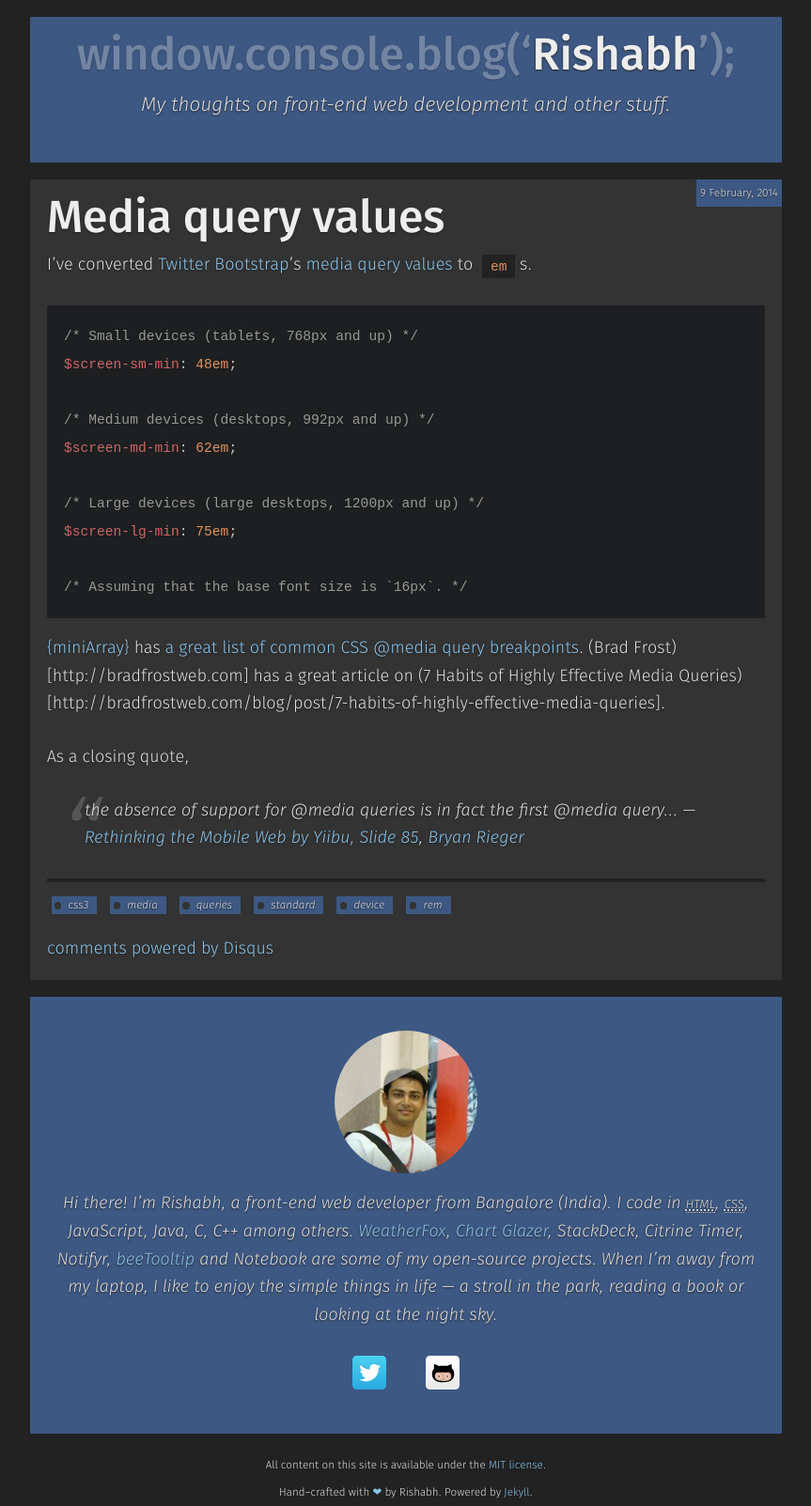
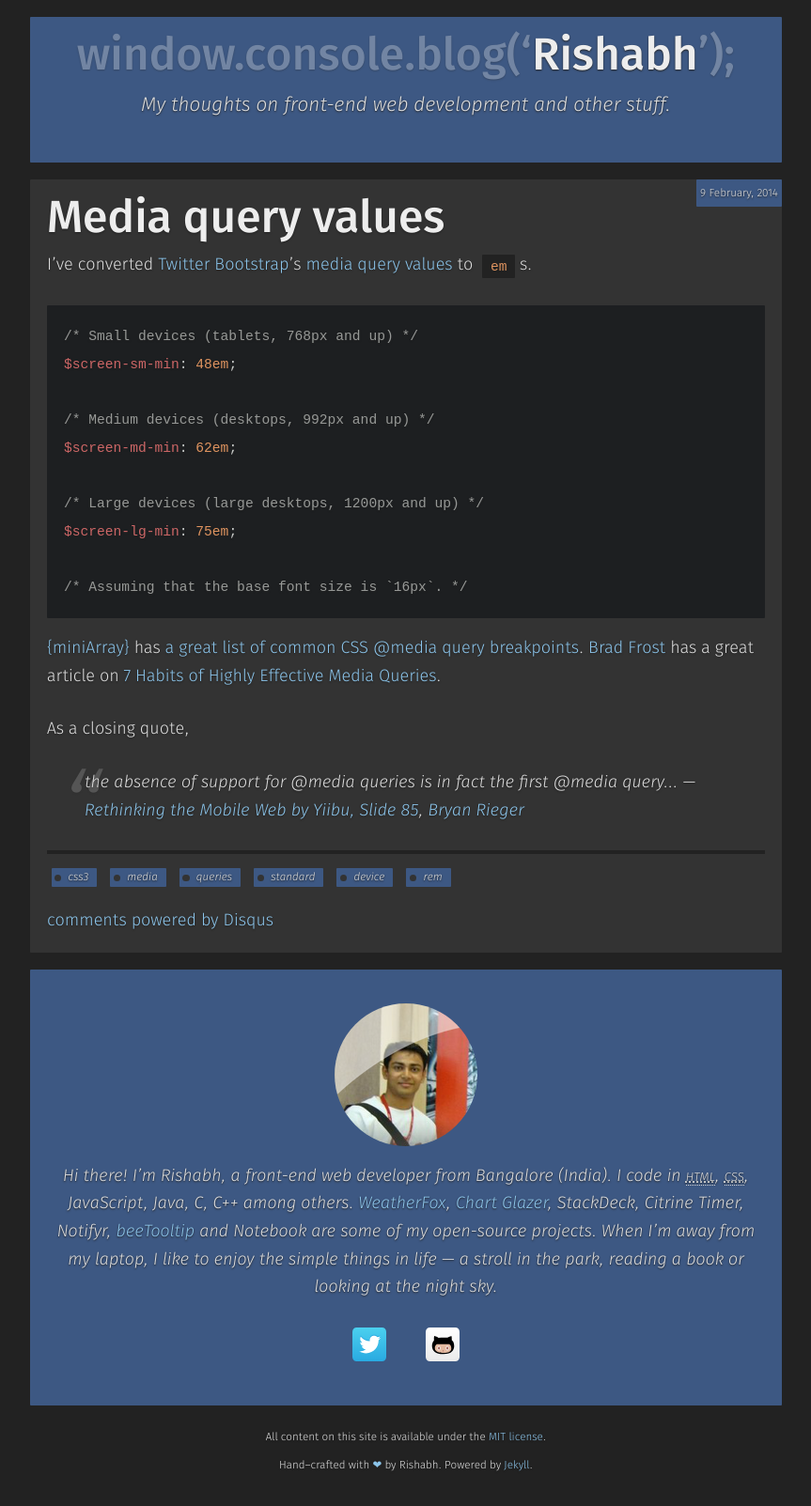
Before and after one commit to rishabh-ink/rishabhsrao.github.io, a Jekyll site: the page built from _posts/2014-02-09-media-query-values.markdown, in a window 1280 px wide. Shown: the whole page at 94% size, without its empty margins (208-1071 px from the left). Built offline with Jekyll 4.4.1, drawn with Linux system fonts in a browser that asks for light colours; Markdown is read by kramdown in place of the engine named in the settings; comment, search, counter and statistics services are not loaded; after the commit the page ends 1573 px from its top, so only the background shows below that.

Commit message:
Fixed links.

```diff
--- a/_posts/2014-02-09-media-query-values.markdown
+++ b/_posts/2014-02-09-media-query-values.markdown
@@ -24,7 +24,7 @@
 
 {% endhighlight %}
 
-[{miniArray}](http://www.miniarray.com) has [a great list of common CSS @media query breakpoints](http://www.miniarray.com/post/51474660456/a-great-list-of-common-css-media-query-breakpoints). (Brad Frost)[http://bradfrostweb.com] has a great article on (7 Habits of Highly Effective Media Queries)[http://bradfrostweb.com/blog/post/7-habits-of-highly-effective-media-queries].
+[{miniArray}](http://www.miniarray.com) has [a great list of common CSS @media query breakpoints](http://www.miniarray.com/post/51474660456/a-great-list-of-common-css-media-query-breakpoints). [Brad Frost](http://bradfrostweb.com) has a great article on [7 Habits of Highly Effective Media Queries](http://bradfrostweb.com/blog/post/7-habits-of-highly-effective-media-queries).
 
 As a closing quote,
 
```
